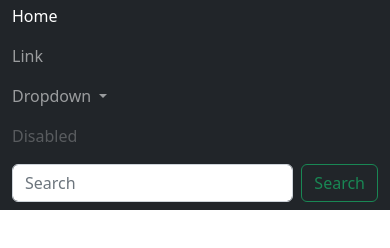
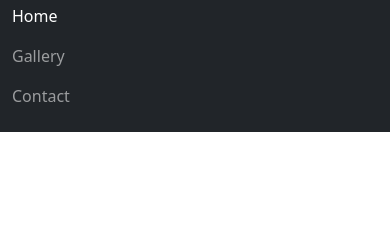
Before and after one commit to dekpo/MonPetitPortfolio, a plain HTML site: page index.html in a window 390 px wide. Both pictures are taken after a click on the button "Toggle navigation". Shown: the part 52-300 px from the top of the page. Drawn offline with nearby package versions, Linux system fonts and the light colour scheme.

Commit message:
Added navlinks

```diff
--- a/index.html
+++ b/index.html
@@ -7,7 +7,7 @@
     <link href="https://cdn.jsdelivr.net/npm/bootstrap@5.2.3/dist/css/bootstrap.min.css" rel="stylesheet" integrity="sha384-rbsA2VBKQhggwzxH7pPCaAqO46MgnOM80zW1RWuH61DGLwZJEdK2Kadq2F9CUG65" crossorigin="anonymous">
   </head>
   <body>
-    <nav class="navbar navbar-dark bg-dark">
+    <nav class="navbar navbar-expand-lg navbar-dark bg-dark">
       <div class="container-fluid">
         <a class="navbar-brand" href="#">Navbar</a>
         <button class="navbar-toggler" type="button" data-bs-toggle="collapse" data-bs-target="#navbarSupportedContent" aria-controls="navbarSupportedContent" aria-expanded="false" aria-label="Toggle navigation">
@@ -19,27 +19,13 @@
               <a class="nav-link active" aria-current="page" href="#">Home</a>
             </li>
             <li class="nav-item">
-              <a class="nav-link" href="#">Link</a>
-            </li>
-            <li class="nav-item dropdown">
-              <a class="nav-link dropdown-toggle" href="#" role="button" data-bs-toggle="dropdown" aria-expanded="false">
-                Dropdown
-              </a>
-              <ul class="dropdown-menu">
-                <li><a class="dropdown-item" href="#">Action</a></li>
-                <li><a class="dropdown-item" href="#">Another action</a></li>
-                <li><hr class="dropdown-divider"></li>
-                <li><a class="dropdown-item" href="#">Something else here</a></li>
-              </ul>
+              <a class="nav-link" href="#">Gallery</a>
             </li>
             <li class="nav-item">
-              <a class="nav-link disabled">Disabled</a>
+              <a class="nav-link" href="#">Contact</a>
             </li>
           </ul>
-          <form class="d-flex" role="search">
-            <input class="form-control me-2" type="search" placeholder="Search" aria-label="Search">
-            <button class="btn btn-outline-success" type="submit">Search</button>
-          </form>
+
         </div>
       </div>
     </nav>
```
